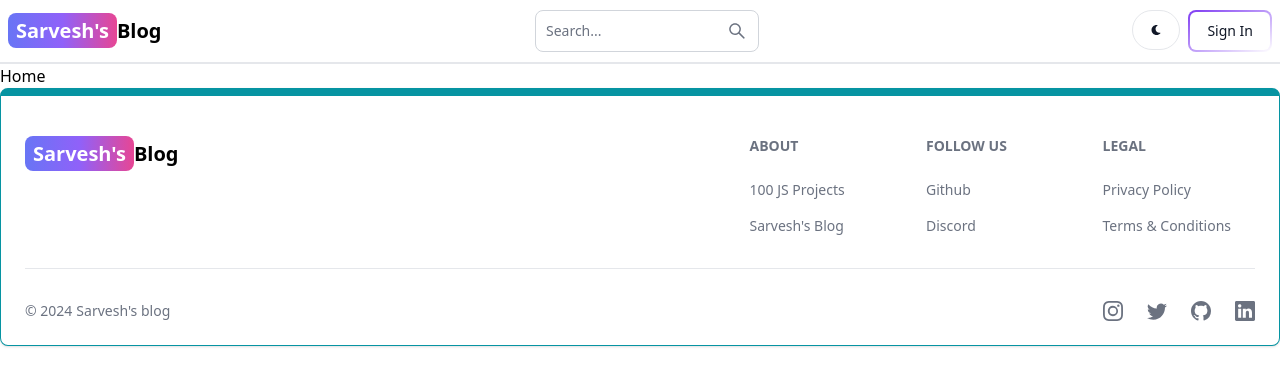
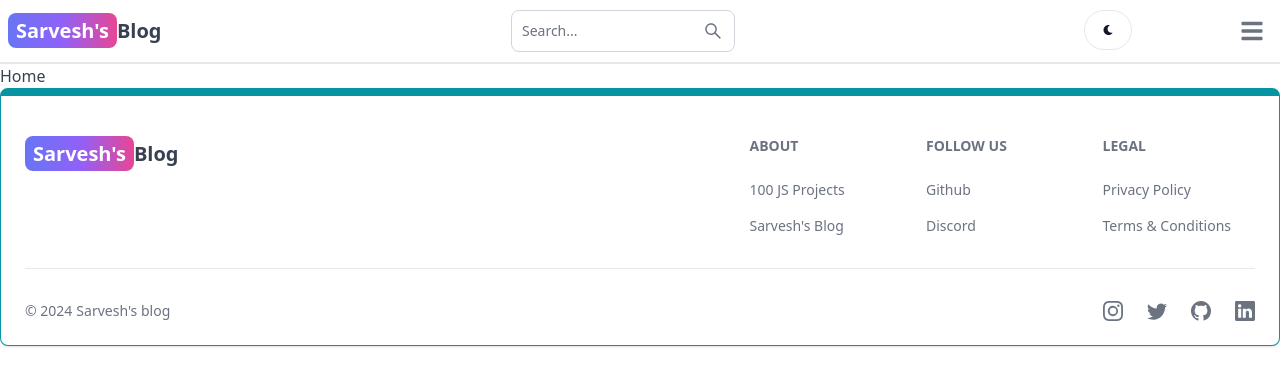
Before and after one commit to sarvesh1710/mern-blog, a React (Vite) app in the folder client/: page / in a window 1280 px wide. Shown: the top 386 px of the page. Built offline with nearby package versions, Linux system fonts and the light colour scheme; no server answers.

Commit message:
completed dark mode functionality

```diff
--- /dev/null
+++ b/client/src/components/Button.jsx
@@ -0,0 +1,11 @@
+import React from "react";
+
+export default function Button() {
+  return (
+    <button class="relative inline-flex items-center justify-center p-0.5 mb-2 me-2 overflow-hidden text-sm font-medium text-gray-900 rounded-lg group bg-gradient-to-br from-purple-600 to-blue-500 group-hover:from-purple-600 group-hover:to-blue-500 hover:text-white dark:text-white focus:ring-4 focus:outline-none focus:ring-blue-300 dark:focus:ring-blue-800">
+      <span class="relative px-5 py-2.5 transition-all ease-in duration-75 bg-white dark:bg-gray-900 rounded-md group-hover:bg-opacity-0">
+        Purple to blue
+      </span>
+    </button>
+  );
+}
--- a/client/src/components/Header.jsx
+++ b/client/src/components/Header.jsx
@@ -1,12 +1,15 @@
 import { Avatar, Button, Dropdown, Navbar, TextInput } from "flowbite-react";
 import { Link, useLocation } from "react-router-dom";
 import { AiOutlineSearch } from "react-icons/ai";
-import { FaMoon } from "react-icons/fa";
-import { useSelector } from "react-redux";
+import { FaMoon,FaSun } from "react-icons/fa";
+import { useDispatch, useSelector } from "react-redux";
+import { toggleTheme } from "../redux/theme/themeSlice";
 
 export default function Header() {
   const path = useLocation().pathname;
   const { currentUser } = useSelector((state) => state.user);
+  const dispatch = useDispatch()
+  const {theme} = useSelector((state) => state.theme)
   return (
     <Navbar className="border-b-2">
       <Link
@@ -30,8 +33,8 @@
         <AiOutlineSearch />
       </Button>
       <div className="flex gap-2 md:order-2">
-        <Button className="w-12 h-10 hidden sm:inline" color="gray" pill>
-          <FaMoon />
+        <Button className="w-12 h-10 hidden sm:inline" color="gray" pill onClick={() =>dispatch(toggleTheme())}>
+          {theme === 'light' ? <FaMoon /> : <FaSun />}
         </Button>
         {currentUser ? (
           <Dropdown
@@ -54,7 +57,7 @@
           </Dropdown>
         ) : (
           <Link to="/sign-in">
-            <Button outline gradientDuoTone="purpleToBlue">
+            <Button >
               Sign In
             </Button>
           </Link>
--- /dev/null
+++ b/client/src/components/ThemeProvider.jsx
@@ -0,0 +1,12 @@
+import { useSelector } from 'react-redux';
+
+export default function ThemeProvider({ children }) {
+  const { theme } = useSelector((state) => state.theme);
+  return (
+    <div className={theme}>
+      <div className='bg-white text-gray-700 dark:text-gray-200 dark:bg-[rgb(16,23,42)] min-h-screen'>
+        {children}
+      </div>
+    </div>
+  );
+}
--- a/client/src/main.jsx
+++ b/client/src/main.jsx
@@ -5,11 +5,14 @@
 import { store, persistor } from "./redux/store.js";
 import { Provider } from "react-redux";
 import { PersistGate } from "redux-persist/integration/react";
+import ThemeProvider from "./components/ThemeProvider.jsx";
 
 ReactDOM.createRoot(document.getElementById("root")).render(
   <PersistGate persistor={persistor}>
     <Provider store={store}>
-      <App />
+      <ThemeProvider>
+        <App />
+      </ThemeProvider>
     </Provider>
   </PersistGate>
 );
--- a/client/src/redux/store.js
+++ b/client/src/redux/store.js
@@ -2,9 +2,11 @@
 import userReducer from './user/userSlice';
 import { persistReducer, persistStore } from 'redux-persist';
 import storage from 'redux-persist/lib/storage';
+import themeReducer from './theme/themeSlice.js'
 
 const rootReducer = combineReducers({
   user: userReducer,
+  theme:themeReducer
 });
 
 const persistConfig = {
--- /dev/null
+++ b/client/src/redux/theme/themeSlice.js
@@ -0,0 +1,18 @@
+import { createSlice } from "@reduxjs/toolkit";
+
+const initialState = {
+  theme: "light",
+};
+
+const themeSlice = createSlice({
+  name: "theme",
+  initialState,
+  reducers: {
+    toggleTheme: (state) => {
+      state.theme = state.theme === "light" ? "dark" : "light";
+    },
+  },
+});
+
+export const {toggleTheme} = themeSlice.actions
+export default themeSlice.reducer
```
